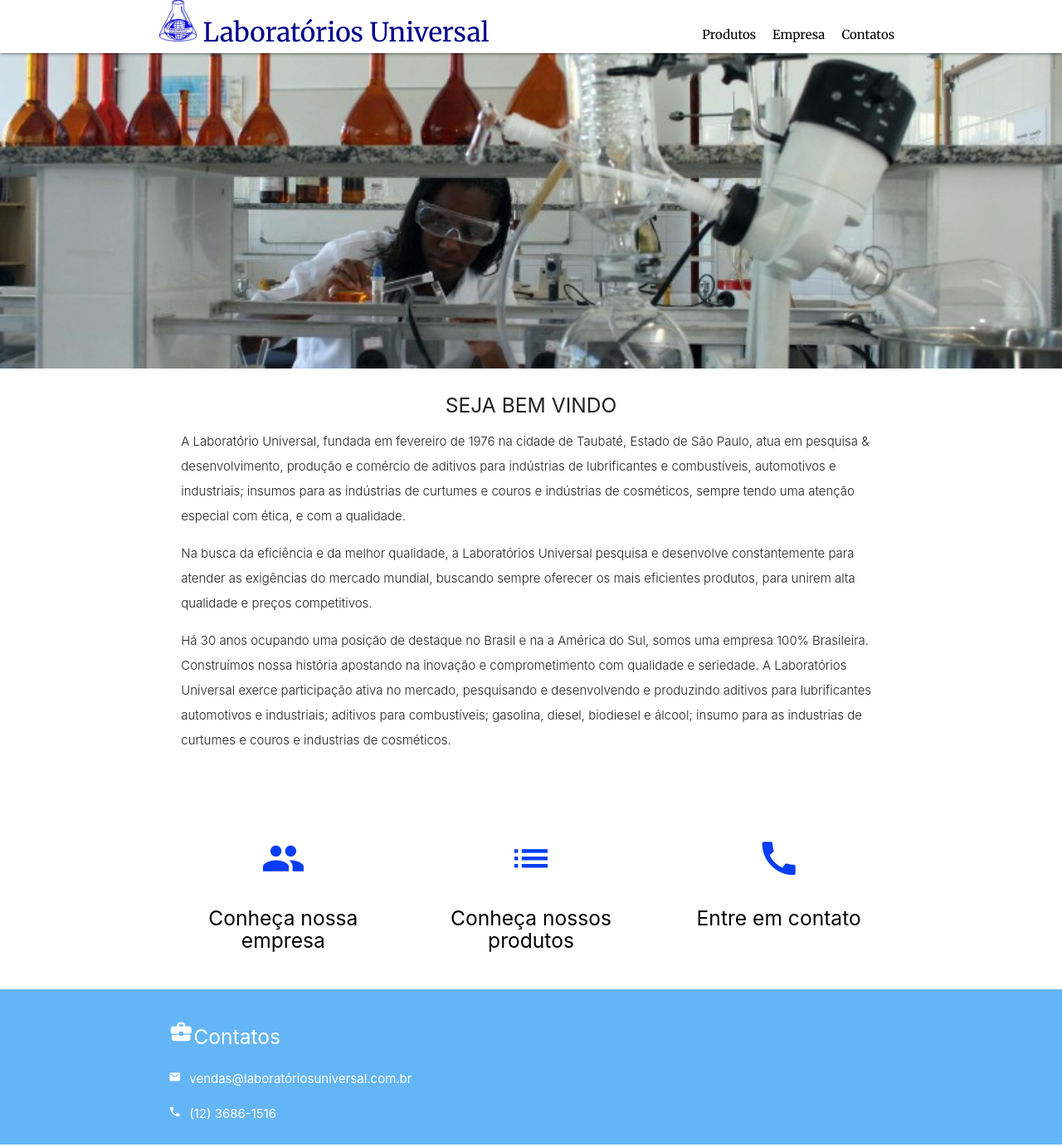
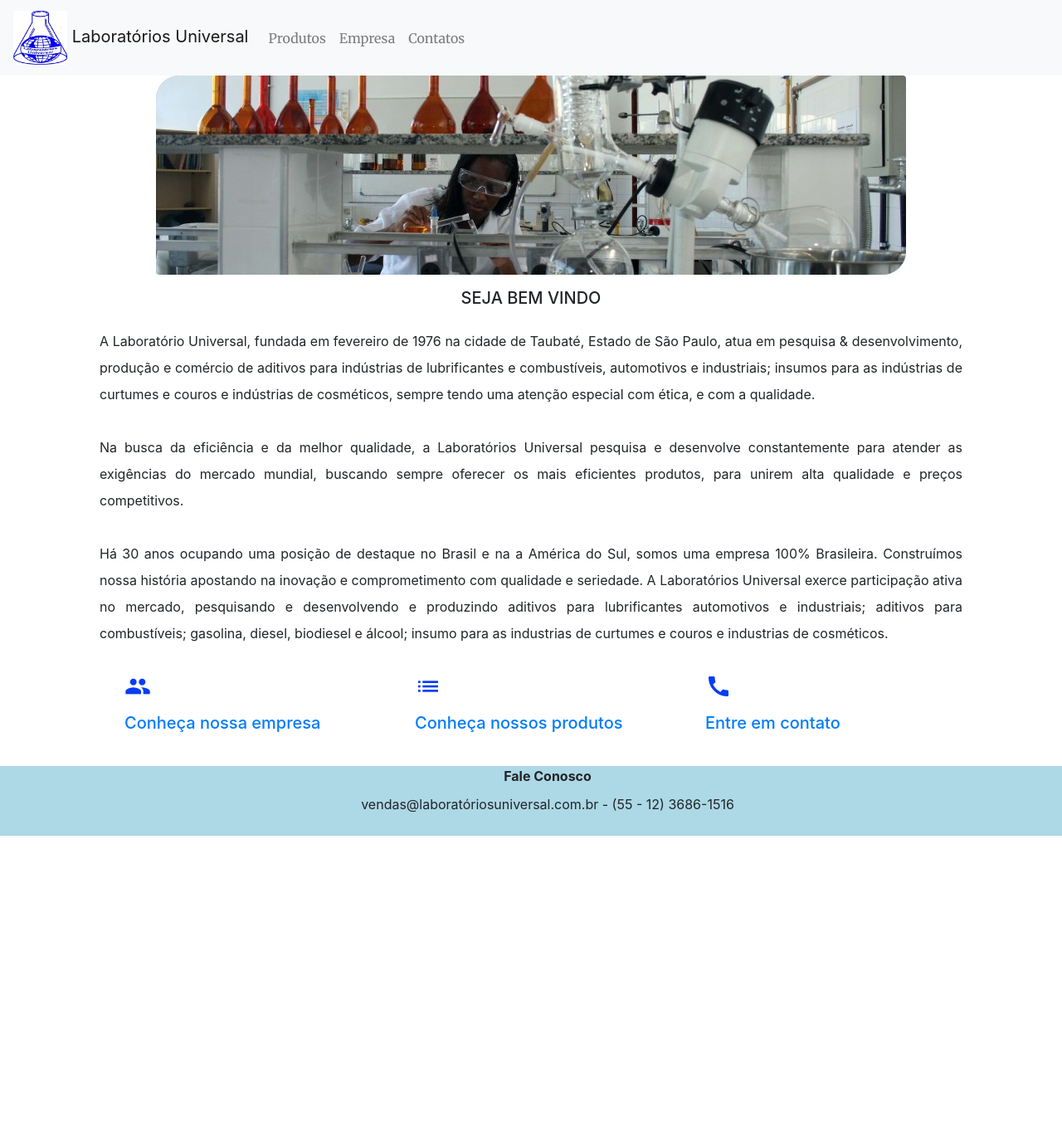
Before and after one commit to gAltelino/UniversalWebsite, a plain HTML site: page index.html in a window 1280 px wide. Shown: the whole page at 83% size. After the commit the page ends 1007 px from the top, so only its background shows below. Drawn offline with nearby package versions, Linux system fonts and the light colour scheme.

```diff
--- a/empresa.html
+++ b/empresa.html
@@ -8,68 +8,70 @@
 
     <!-- CSS  -->
     <link href="https://fonts.googleapis.com/icon?family=Material+Icons" rel="stylesheet">
-    <link rel="stylesheet" href="https://cdnjs.cloudflare.com/ajax/libs/materialize/1.0.0/css/materialize.min.css">
+    <link rel="stylesheet" href="https://maxcdn.bootstrapcdn.com/bootstrap/4.0.0/css/bootstrap.min.css" integrity="sha384-Gn5384xqQ1aoWXA+058RXPxPg6fy4IWvTNh0E263XmFcJlSAwiGgFAW/dAiS6JXm"
+        crossorigin="anonymous">
     <link href="https://fonts.googleapis.com/css?family=Merriweather:400,700" rel="stylesheet">
     <link href="style.css" type="text/css" rel="stylesheet" media="screen,projection" />
-
 </head>
 
 <body>
+            <nav class="navbar navbar-expand-lg navbar-light bg-light">
+                <a class="navbar-brand" href="index.html"><img src="images/logodaempresaparasite/logoLu.png" alt="logoDaEmpresa" width="65"
+                        height="65"> Laboratórios Universal</a></a>
+                <button class="navbar-toggler" type="button" data-toggle="collapse" data-target="#navbarSupportedContent"
+                    aria-controls="navbarSupportedContent" aria-expanded="false" aria-label="Toggle navigation">
+                    <span class="navbar-toggler-icon"></span>
+                </button>
 
-        <div class="navbar-fixed hide-on-med-and-down">
-                <nav class="white" role="navigation">
-                    <div class="nav-wrapper container">
-                        <a id="logo-container" href="#" class="brand-logo"><img src="images/logodaempresaparasite/logoLu.png"
-                                alt=""> Laboratórios Universal</a>
-                        <ul class="right">
-                            <li><a href="produtos.html">Produtos</a></li>
-                            <li><a href="empresa.html">Empresa</a></li>
-                            <li><a href="contato.html">Contatos</a></li>
+                <div class="collapse navbar-collapse" id="navbarSupportedContent">
+                    <ul class="navbar-nav mr-auto">
+
+                        <li class="nav-item">
+                            <a class="nav-link" href="produtos.html">Produtos</a>
+                        </li>
+
+                        <li class="nav-item active">
+                            <a class="nav-link" href="empresa.html">Empresa
+                                    <span class="sr-only">(current)</span>
+                            </a>
+                        </li>
+
+                        <li class="nav-item">
+                            <a class="nav-link" href="contato.html">Contatos</a>
+                        </li>
                     </ul>
-
-                    </div>
-                </nav>
-            </div>
-
-
-            <nav class="white hide-on-large-only	" role="navigation">
-                <div class="nav-wrapper container">
-                    <a id="logo-container" href="#" class="brand-logo"><img src="images/logodaempresaparasite/logoLu.png" alt=""></a>
-                    <ul id="nav-mobile" class="sidenav">
-                        <li><a href="produtos.html">Produtos</a></li>
-                        <li><a href="empresa.html">Empresa</a></li>
-                        <li><a href="contato.html">Contatos</a></li>
-                    </ul>
-                    <a href="#" data-target="nav-mobile" class="sidenav-trigger"><i class="material-icons">menu</i></a>
                 </div>
             </nav>
 
-    <div class="container">
-        <div class="section">
-            <div class="row">
-                <div class="col s12 m12">
-                    <div class="icon-block">
-                        <h5 class="center">QUEM SOMOS</h5>
+            <div class="container-fluid">
 
-                        <div class="row">
-                            <div class="col s4">
-                                <img src="images/1.png" alt="foto empresa 1">
+                    <p class="light">
+
+                        </p>
+                        <p class="light">
+
+                        </p>
+                        <p class="light">
+                        </p>
+
+
+                <div class="form-row">
+                    <div class="form-group col-1">
                     </div>
-                            <div class="col s4">
-                                <img src="images/2.png" alt="foto empresa 2">
-                            </div>
-                            <div class="col s4">
-                                <img src="images/3.png" alt="foto empresa 3">
+                    <div class="form-group col-10">
+                        <p class="text-justify"> A Laboratórios Universal Indústria e Comércio Ltda., situada estrategicamente
+                                no Estado de São Paulo, próximo das divisas dos estados do Rio de Janeiro e Minas Gerais,
+                                no Vale do Paraíba, na cidade de Taubaté; fundada em 1976, permanece até os dias de hoje,
+                                com o mesmo ideal de ser uma empresa pujante no setor produtivo.
+                        </p>
                     </div>
                 </div>
 
-                        <p class="light"> A Laboratórios Universal Indústria e Comércio Ltda., situada estrategicamente
-                            no Estado de São Paulo, próximo das divisas dos estados do Rio de Janeiro e Minas Gerais,
-                            no Vale do Paraíba, na cidade de Taubaté; fundada em 1976, permanece até os dias de hoje,
-                            com o mesmo ideal de ser uma empresa pujante no setor produtivo.
-
-                        </p>
-                        <p class="light"> Atuando nos seguimentos, petroquímico, com aditivos para óleos, graxas e
+                <div class="form-row">
+                    <div class="form-group col-1">
+                    </div>
+                    <div class="form-group col-10">
+                        <p class="text-justify"> Atuando nos seguimentos, petroquímico, com aditivos para óleos, graxas e
                                 fluídos lubrificantes, além de aditivos para combustíveis como álcool hidratado
                                 combustível, gasolina, diesel e biodiesel, tem-se constantemente direcionado os trabalhos
                                 na elaboração de produtos de menor impacto ao meio ambiente, sempre atuando com especial
@@ -78,9 +80,15 @@
                                 de fornecedor de aditivos, fazemos terceirização de produção de produtos de “metalworking”.
                                 No seguimento de Couros e Curtumes, desenvolvendo, produzindo e comercializando produtos
                                 que se aplicam especialmente na fase úmida do processo de Curtimento e Recurtimento.
+                        </p>
+                    </div>
+                </div>
 
-                        </p>
-                        <p class="light"> Mais recentemente, a Laboratórios Universal tem desenvolvido produtos e
+                <div class="form-row">
+                    <div class="form-group col-1">
+                    </div>
+                    <div class="form-group col-10">
+                        <p class="text-justify"> Mais recentemente, a Laboratórios Universal tem desenvolvido produtos e
                                 trabalhos no seguimento de produtos para a indústria de cosméticos e afins. Contando com a
                                 experiência de colaboradores profissionais experientes e convênios com Universidades e
                                 Instituto de Pesquisas nacionais e internacionais, a empresa procura proporcionar ao
@@ -91,17 +99,14 @@
                 </div>
 
 
-
+                <div class="form-row">
+                    <div class="form-group col-1">
                     </div>
 
-        </div>
-    </div>
+                    <div class="form-group col-10">
+                        <div class="form-row">
 
-    <div class="container">
-        <div class="section">
-
-            <!--   Icon Section   -->
-            <div class="row">
+                            <div class="form-group col-4">
                                 <a href="produtos.html">
                                     <div class="col s12 m4">
                                         <div class="icon-block">
@@ -110,11 +115,14 @@
                                         </div>
                                     </div>
                                 </a>
+                            </div>
 
-                <div class="col s12 m4">
-                    <div class="icon-block">
+                            <div class="form-group col-4">
+
                             </div>
-                </div> <a href="contato.html">
+
+                            <div class="form-group col-4">
+                                <a href="contato.html">
                                     <div class="col s12 m4">
                                         <div class="icon-block">
                                             <h2 class="center brown-text"><i class="material-icons">call</i></h2>
@@ -124,18 +132,19 @@
                                 </a>
                             </div>
                         </div>
+                    </div>
 
                 </div>
+            </div>
 
-    <footer class="page-footer blue lighten-2">
-        <div class="container">
+            <footer class="page-footer">
                 <div class="row">
-                <div class="col l8 s12">
-                    <h5 class="white-text "><i class="material-icons small ">business_center</i>Contatos</h5>
-                    <ul>
-                        <li><i class="material-icons tiny">mail</i><a class="white-text">
-                                vendas@laboratóriosuniversal.com.br</a></li>
-                        <li><i class="material-icons tiny ">call</i><a class="white-text"> (12) 3686-1516</a></li>
+                    <div class="col-12">
+                        <div class="text-center">
+                            <ul class="inFoot">
+                                <li class="font-weight-bold">Fale Conosco</li>
+                                <li><a>
+                                        vendas@laboratóriosuniversal.com.br - (55 - 12) 3686-1516 </a></li>
                             </ul>
                         </div>
                     </div>
@@ -144,8 +153,12 @@
 
 
             <!--  Scripts-->
-    <script src="https://code.jquery.com/jquery-2.1.1.min.js"></script>
-    <script src="https://cdnjs.cloudflare.com/ajax/libs/materialize/1.0.0/js/materialize.min.js"></script>
+            <script src="https://code.jquery.com/jquery-3.2.1.slim.min.js" integrity="sha384-KJ3o2DKtIkvYIK3UENzmM7KCkRr/rE9/Qpg6aAZGJwFDMVNA/GpGFF93hXpG5KkN"
+                crossorigin="anonymous"></script>
+            <script src="https://cdnjs.cloudflare.com/ajax/libs/popper.js/1.12.9/umd/popper.min.js" integrity="sha384-ApNbgh9B+Y1QKtv3Rn7W3mgPxhU9K/ScQsAP7hUibX39j7fakFPskvXusvfa0b4Q"
+                crossorigin="anonymous"></script>
+            <script src="https://maxcdn.bootstrapcdn.com/bootstrap/4.0.0/js/bootstrap.min.js" integrity="sha384-JZR6Spejh4U02d8jOt6vLEHfe/JQGiRRSQQxSfFWpi1MquVdAyjUar5+76PVCmYl"
+                crossorigin="anonymous"></script>
             <script src="init.js"></script>
 
         </body>
--- a/index.html
+++ b/index.html
@@ -8,68 +8,87 @@
 
     <!-- CSS  -->
     <link href="https://fonts.googleapis.com/icon?family=Material+Icons" rel="stylesheet">
-    <link rel="stylesheet" href="https://cdnjs.cloudflare.com/ajax/libs/materialize/1.0.0/css/materialize.min.css">
+    <link rel="stylesheet" href="https://maxcdn.bootstrapcdn.com/bootstrap/4.0.0/css/bootstrap.min.css" integrity="sha384-Gn5384xqQ1aoWXA+058RXPxPg6fy4IWvTNh0E263XmFcJlSAwiGgFAW/dAiS6JXm"
+        crossorigin="anonymous">
     <link href="https://fonts.googleapis.com/css?family=Merriweather:400,700" rel="stylesheet">
     <link href="style.css" type="text/css" rel="stylesheet" media="screen,projection" />
 </head>
 
 <body>
 
-    <div class="navbar-fixed hide-on-med-and-down">
-        <nav class="white" role="navigation">
-            <div class="nav-wrapper container">
-                <a id="logo-container" href="#" class="brand-logo"><img src="images/logodaempresaparasite/logoLu.png"
-                        alt=""> Laboratórios Universal</a>
-                <ul class="right">
-                    <li><a href="produtos.html">Produtos</a></li>
-                    <li><a href="empresa.html">Empresa</a></li>
-                    <li><a href="contato.html">Contatos</a></li>
+    <nav class="navbar navbar-expand-lg navbar-light bg-light">
+        <a class="navbar-brand" href="index.html"><img src="images/logodaempresaparasite/logoLu.png" alt="logoDaEmpresa" width="65"
+                height="65"> Laboratórios Universal</a></a>
+        <button class="navbar-toggler" type="button" data-toggle="collapse" data-target="#navbarSupportedContent"
+            aria-controls="navbarSupportedContent" aria-expanded="false" aria-label="Toggle navigation">
+            <span class="navbar-toggler-icon"></span>
+        </button>
+
+        <div class="collapse navbar-collapse" id="navbarSupportedContent">
+            <ul class="navbar-nav mr-auto">
+
+                <!-- <li class="nav-item active">
+                    <a class="nav-link" href="#">Home </a>
+                </li> -->
+
+                <li class="nav-item">
+                    <a class="nav-link" href="produtos.html">Produtos</a>
+                </li>
+
+                <li class="nav-item">
+                    <a class="nav-link" href="empresa.html">Empresa</a>
+                </li>
+
+                <li class="nav-item">
+                    <a class="nav-link" href="contato.html">Contatos</a>
+                </li>
             </ul>
-
-            </div>
-        </nav>
-    </div>
-
-
-    <nav class="white hide-on-large-only	" role="navigation">
-        <div class="nav-wrapper container">
-            <a id="logo-container" href="#" class="brand-logo"><img src="images/logodaempresaparasite/logoLu.png" alt=""></a>
-            <ul id="nav-mobile" class="sidenav">
-                <li><a href="produtos.html">Produtos</a></li>
-                <li><a href="empresa.html">Empresa</a></li>
-                <li><a href="contato.html">Contatos</a></li>
-            </ul>
-            <a href="#" data-target="nav-mobile" class="sidenav-trigger"><i class="material-icons">menu</i></a>
         </div>
     </nav>
 
-
-
-    <div id="index-banner" class="parallax-container">
-        <div class="parallax"><img src="images/prin.jpg" alt="Unsplashed background img 1"></div>
+    <div class="container-fluid">
+        <div class="form-row">
+            <div class="form-group col-12">
+                <img src="images/prin.jpg" class="img-fluid rounded mx-auto d-block" alt="teste">
+            </div>
         </div>
 
+        <div class="form-row">
+            <div class="form-group col-12">
+                <h5 class="text-center">SEJA BEM VINDO</h5>
+            </div>
+        </div>
 
-    <div class="container">
-        <div class="section">
-            <div class="row">
-                <div class="col s12 m12">
-                    <div class="icon-block">
-                        <h5 class="center">SEJA BEM VINDO</h5>
-
-                        <p class="light"> A Laboratório Universal, fundada em fevereiro de 1976 na cidade de Taubaté,
+        <div class="form-row">
+            <div class="form-group col-1">
+            </div>
+            <div class="form-group col-10">
+                <p class="text-justify"> A Laboratório Universal, fundada em fevereiro de 1976 na cidade de Taubaté,
                     Estado de São Paulo, atua em pesquisa & desenvolvimento, produção e comércio de aditivos
                     para indústrias de lubrificantes e combustíveis, automotivos e industriais; insumos para as
                     indústrias de curtumes e couros e indústrias de cosméticos, sempre tendo uma atenção
                     especial com ética, e com a qualidade.
+                </p>
+            </div>
+        </div>
 
-                        </p>
-                        <p class="light"> Na busca da eficiência e da melhor qualidade, a Laboratórios Universal
+        <div class="form-row">
+            <div class="form-group col-1">
+            </div>
+            <div class="form-group col-10">
+                <p class="text-justify"> Na busca da eficiência e da melhor qualidade, a Laboratórios Universal
                     pesquisa e desenvolve constantemente para atender as exigências do mercado mundial,
                     buscando sempre oferecer os mais eficientes produtos, para unirem alta qualidade e preços
                     competitivos.
                 </p>
-                        <p class="light"> Há 30 anos ocupando uma posição de destaque no Brasil e na a América do Sul,
+            </div>
+        </div>
+
+        <div class="form-row">
+            <div class="form-group col-1">
+            </div>
+            <div class="form-group col-10">
+                <p class="text-justify"> Há 30 anos ocupando uma posição de destaque no Brasil e na a América do Sul,
                     somos uma empresa 100% Brasileira. Construímos nossa história apostando na inovação e
                     comprometimento com qualidade e seriedade. A Laboratórios Universal exerce participação
                     ativa no mercado, pesquisando e desenvolvendo e produzindo aditivos para lubrificantes
@@ -78,16 +97,15 @@
                 </p>
             </div>
         </div>
-            </div>
-        </div>
+
+
+        <div class="form-row">
+            <div class="form-group col-1">
             </div>
 
-    <div class="container">
-        <div class="section">
-
-            <!--   Icon Section   -->
-            <div class="row">
-
+            <div class="form-group col-10">
+                <div class="form-row">
+                    <div class="form-group col-4">
                         <a href="empresa.html">
                             <div class="col s12 m4">
                                 <div class="icon-block">
@@ -96,7 +114,9 @@
                                 </div>
                             </div>
                         </a>
+                    </div>
 
+                    <div class="form-group col-4">
                         <a href="produtos.html">
                             <div class="col s12 m4">
                                 <div class="icon-block">
@@ -105,7 +125,9 @@
                                 </div>
                             </div>
                         </a>
+                    </div>
 
+                    <div class="form-group col-4">
                         <a href="contato.html">
                             <div class="col s12 m4">
                                 <div class="icon-block">
@@ -116,18 +138,19 @@
                         </a>
                     </div>
                 </div>
+            </div>
 
         </div>
+    </div>
 
-    <footer class="page-footer blue lighten-2">
-        <div class="container">
+    <footer class="page-footer">
         <div class="row">
-                <div class="col l8 s12">
-                    <h5 class="white-text "><i class="material-icons small ">business_center</i>Contatos</h5>
-                    <ul>
-                        <li><i class="material-icons tiny">mail</i><a class="white-text">
-                                vendas@laboratóriosuniversal.com.br</a></li>
-                        <li><i class="material-icons tiny ">call</i><a class="white-text"> (12) 3686-1516</a></li>
+            <div class="col-12">
+                <div class="text-center">
+                    <ul class="inFoot">
+                        <li class="font-weight-bold">Fale Conosco</li>
+                        <li><a>
+                                vendas@laboratóriosuniversal.com.br - (55 - 12) 3686-1516 </a></li>
                     </ul>
                 </div>
             </div>
@@ -136,8 +159,12 @@
 
 
     <!--  Scripts-->
-    <script src="https://code.jquery.com/jquery-2.1.1.min.js"></script>
-    <script src="https://cdnjs.cloudflare.com/ajax/libs/materialize/1.0.0/js/materialize.min.js"></script>
+    <script src="https://code.jquery.com/jquery-3.2.1.slim.min.js" integrity="sha384-KJ3o2DKtIkvYIK3UENzmM7KCkRr/rE9/Qpg6aAZGJwFDMVNA/GpGFF93hXpG5KkN"
+        crossorigin="anonymous"></script>
+    <script src="https://cdnjs.cloudflare.com/ajax/libs/popper.js/1.12.9/umd/popper.min.js" integrity="sha384-ApNbgh9B+Y1QKtv3Rn7W3mgPxhU9K/ScQsAP7hUibX39j7fakFPskvXusvfa0b4Q"
+        crossorigin="anonymous"></script>
+    <script src="https://maxcdn.bootstrapcdn.com/bootstrap/4.0.0/js/bootstrap.min.js" integrity="sha384-JZR6Spejh4U02d8jOt6vLEHfe/JQGiRRSQQxSfFWpi1MquVdAyjUar5+76PVCmYl"
+        crossorigin="anonymous"></script>
     <script src="init.js"></script>
 
 </body>
--- a/init.js
+++ b/init.js
@@ -1,8 +1,12 @@
-(function($){
-  $(function(){
+(function ($) {
+  $(function () {
 
     $('.sidenav').sidenav();
     $('.parallax').parallax();
 
   }); // end of document ready
 })(jQuery); // end of jQuery name space
+
+$(document).ready(function () {
+  $('produtos').imageMapResize();
+});
--- a/style.css
+++ b/style.css
@@ -23,6 +23,17 @@
 
 .sidenav-trigger {
   color: #063df5;
+}
+
+footer{
+  background: lightblue;
+  margin: auto;
+
+}
+
+.inFoot{
+  list-style-type: none;
+  margin: 2px, 2px, 2px, 2px;
 }
 
 svg{
@@ -64,6 +75,7 @@
 }
 .icon-block .material-icons {
   font-size: inherit;
+  color: #063df5;
 }
 
 footer.page-footer {
```
Also changed, not shown: contato.html (+39 -44 lines), imageMapResizer.min.js (added, +8 -0 lines), produtos.html (+89 -103 lines). Lines whose indentation alone changed are shown as unchanged.
